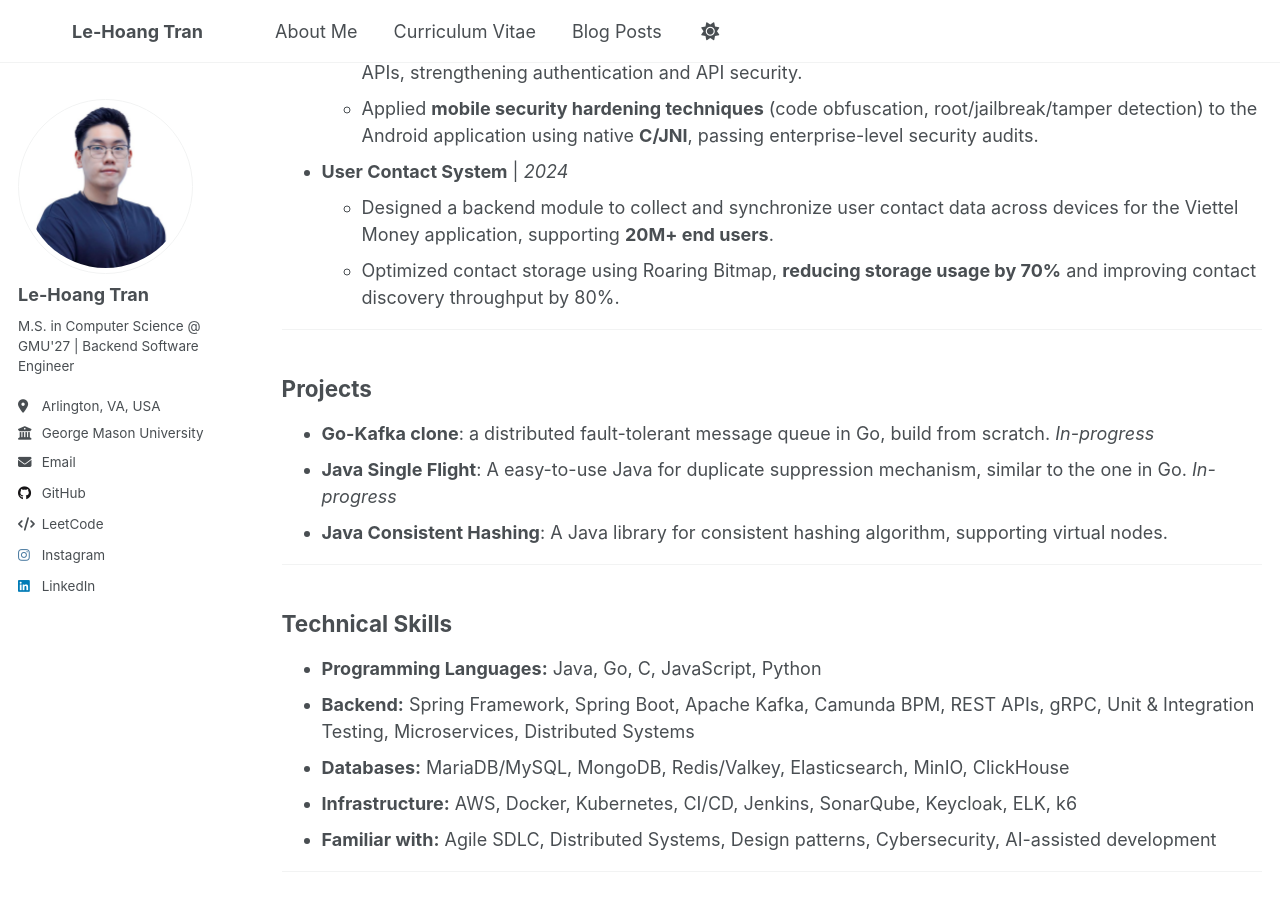
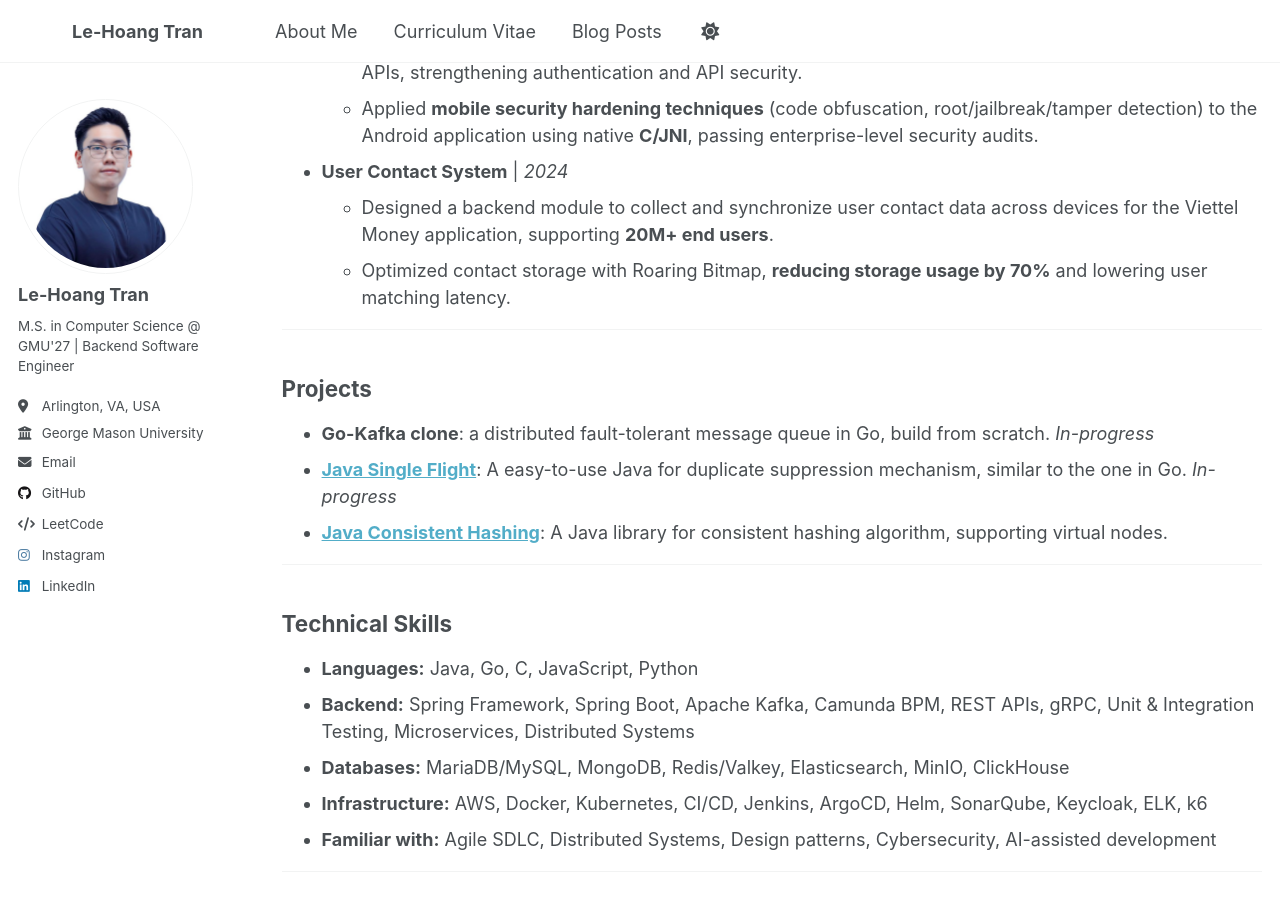
Before and after one commit to lehoangtran289/lehoangtran289.github.io, a Jekyll site: the page built from _pages/cv.md, in a window 1280 px wide and 900 px high, scrolled down 1806 px. Built offline with Jekyll 4.4.1, drawn with Linux system fonts in a browser that asks for light colours; a script that is not in the unit is left out.

```diff
--- a/_pages/cv.md
+++ b/_pages/cv.md
@@ -13,7 +13,7 @@ redirect_from:
 
 ---
 
-[View my resume (PDF)]({{ base_path }}/files/Resume_LeHoangTran_.pdf)
+[View my resume (PDF)]({{ base_path }}/files/Resume_LeHoangTran.pdf)
 
 ---
 
@@ -66,24 +66,24 @@ redirect_from:
 
 - **User Contact System** \| *2024*
   - Designed a backend module to collect and synchronize user contact data across devices for the Viettel Money application, supporting **20M+ end users**.
-  - Optimized contact storage using Roaring Bitmap, **reducing storage usage by 70%** and improving contact discovery throughput by 80%.
+  - Optimized contact storage with Roaring Bitmap, **reducing storage usage by 70%** and lowering user matching latency.
 
 ---
 
 ## Projects
 
 - **Go-Kafka clone**: a distributed fault-tolerant message queue in Go, build from scratch. *In-progress*
-- **Java Single Flight**: A easy-to-use Java for duplicate suppression mechanism, similar to the one in Go. *In-progress*
-- **Java Consistent Hashing**: A Java library for consistent hashing algorithm, supporting virtual nodes.
+- **[Java Single Flight](https://github.com/lehoangtran289/singleflight)**: A easy-to-use Java for duplicate suppression mechanism, similar to the one in Go. *In-progress*
+- **[Java Consistent Hashing](https://github.com/lehoangtran289/consistent-hashing)**: A Java library for consistent hashing algorithm, supporting virtual nodes.
 
 ---
 
 ## Technical Skills
 
-- **Programming Languages:** Java, Go, C, JavaScript, Python
+- **Languages:** Java, Go, C, JavaScript, Python
 - **Backend:** Spring Framework, Spring Boot, Apache Kafka, Camunda BPM, REST APIs, gRPC, Unit & Integration Testing, Microservices, Distributed Systems
 - **Databases:** MariaDB/MySQL, MongoDB, Redis/Valkey, Elasticsearch, MinIO, ClickHouse
-- **Infrastructure:** AWS, Docker, Kubernetes, CI/CD, Jenkins, SonarQube, Keycloak, ELK, k6
+- **Infrastructure:** AWS, Docker, Kubernetes, CI/CD, Jenkins, ArgoCD, Helm, SonarQube, Keycloak, ELK, k6
 - **Familiar with:** Agile SDLC, Distributed Systems, Design patterns, Cybersecurity, AI-assisted development
 
 ---
```
Also changed, not shown: 2 other files.
